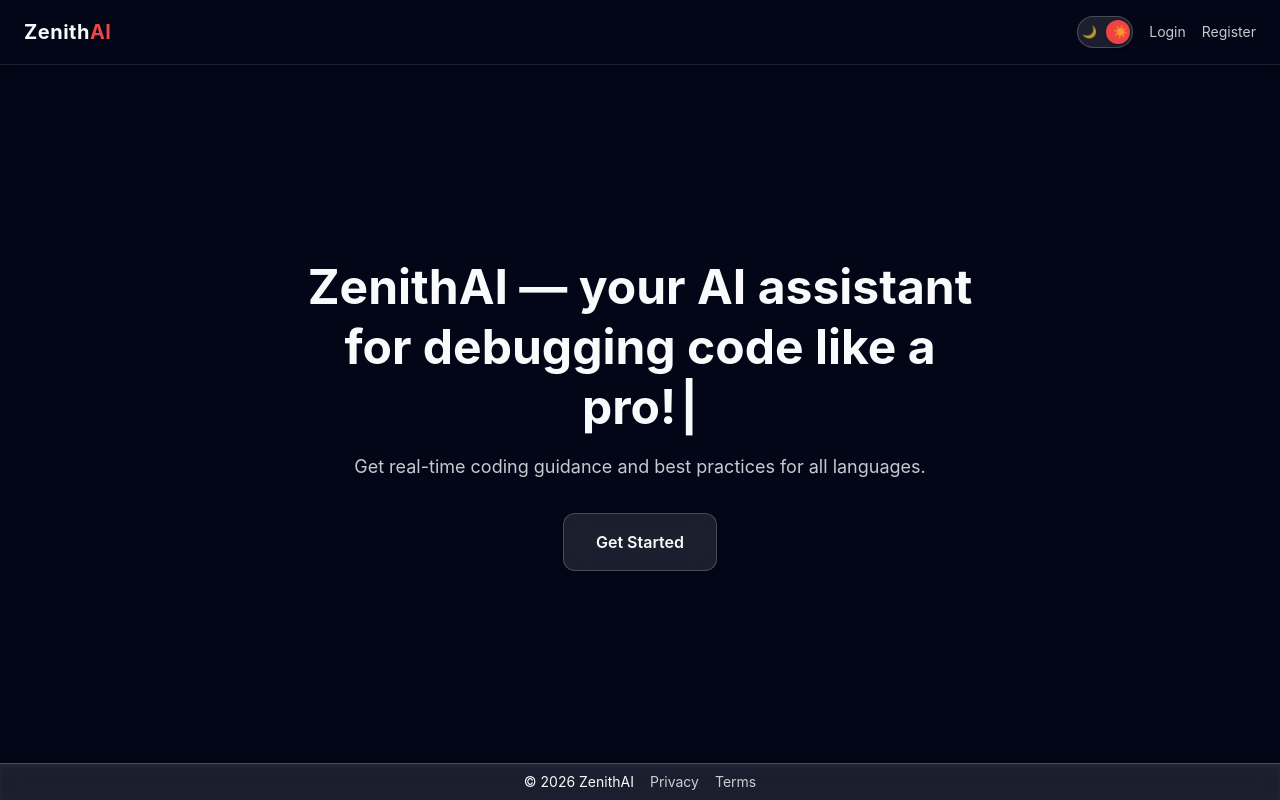
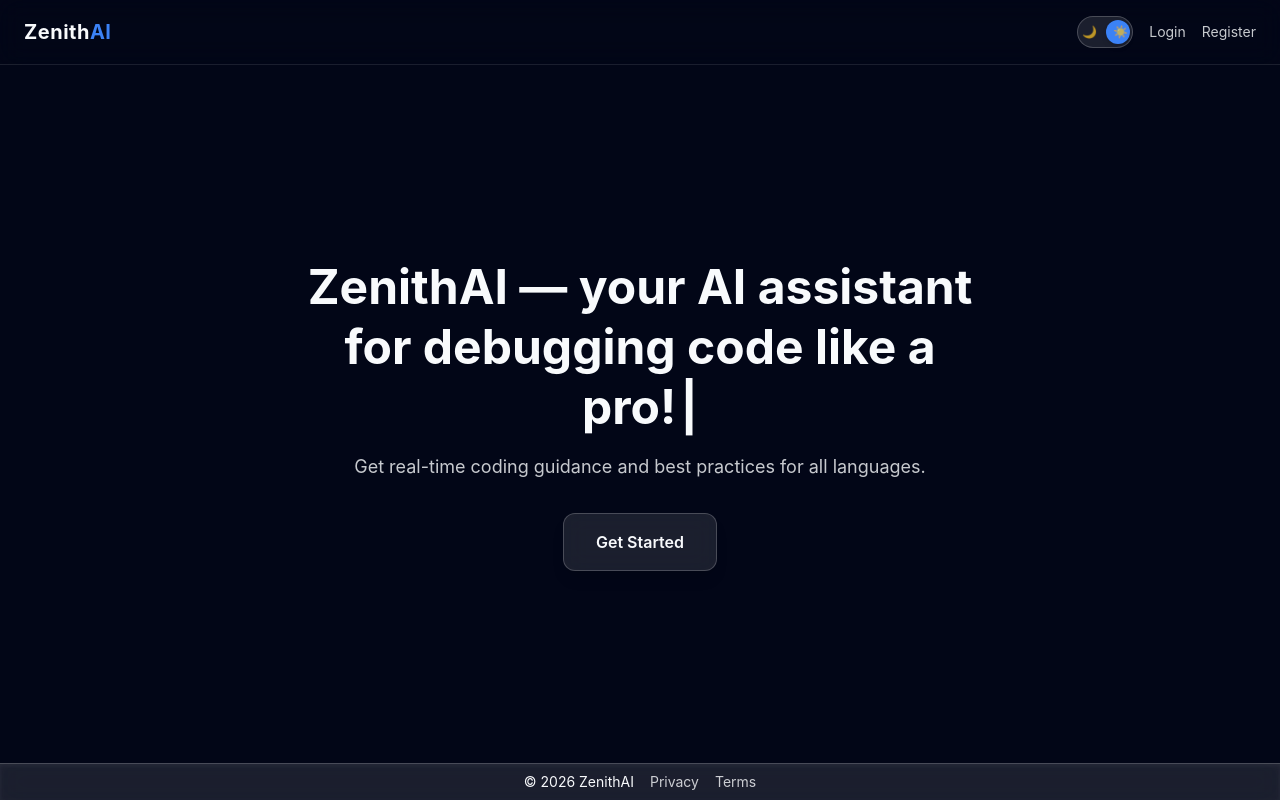
Before and after one commit to DavFilsDev/zenithAI_react-typescript-frontend, a React (Vite) app: page / in a window 1280 px wide. Built offline with nearby package versions, Linux system fonts and the light colour scheme; no server answers.

Commit message:
feat(theme): replace red primary palette with modern blue system

```diff
--- a/src/index.css
+++ b/src/index.css
@@ -1,12 +1,12 @@
 @import "tailwindcss";
 
 :root {
-  /* Primary (your red system) */
-  --color-primary: 220 38 38;
-  --color-primary-light: 248 113 113;
-  --color-primary-dark: 153 27 27;
+  /* Primary (modern blue system) */
+  --color-primary: 37 99 235;        /* blue-600 */
+  --color-primary-light: 96 165 250; /* blue-400 */
+  --color-primary-dark: 29 78 216;   /* blue-700 */
 
-  /* Semantic colors */
+  /* Semantic colors (unchanged) */
   --color-success: 34 197 94;
   --color-error: 239 68 68;
   --color-warning: 234 179 8;
@@ -17,12 +17,11 @@
 }
 
 .dark {
-  /* Adjust red for dark mode */
-  --color-primary: 239 68 68;
-  --color-primary-light: 252 165 165;
-  --color-primary-dark: 185 28 28;
+  /* Blue adapted for dark mode */
+  --color-primary: 59 130 246;        /* blue-500 */
+  --color-primary-light: 147 197 253; /* blue-300 */
+  --color-primary-dark: 37 99 235;    /* blue-600 */
 
-  /* Slightly adjusted for dark mode */
   --color-success: 74 222 128;
   --color-error: 248 113 113;
   --color-warning: 250 204 21;
```
